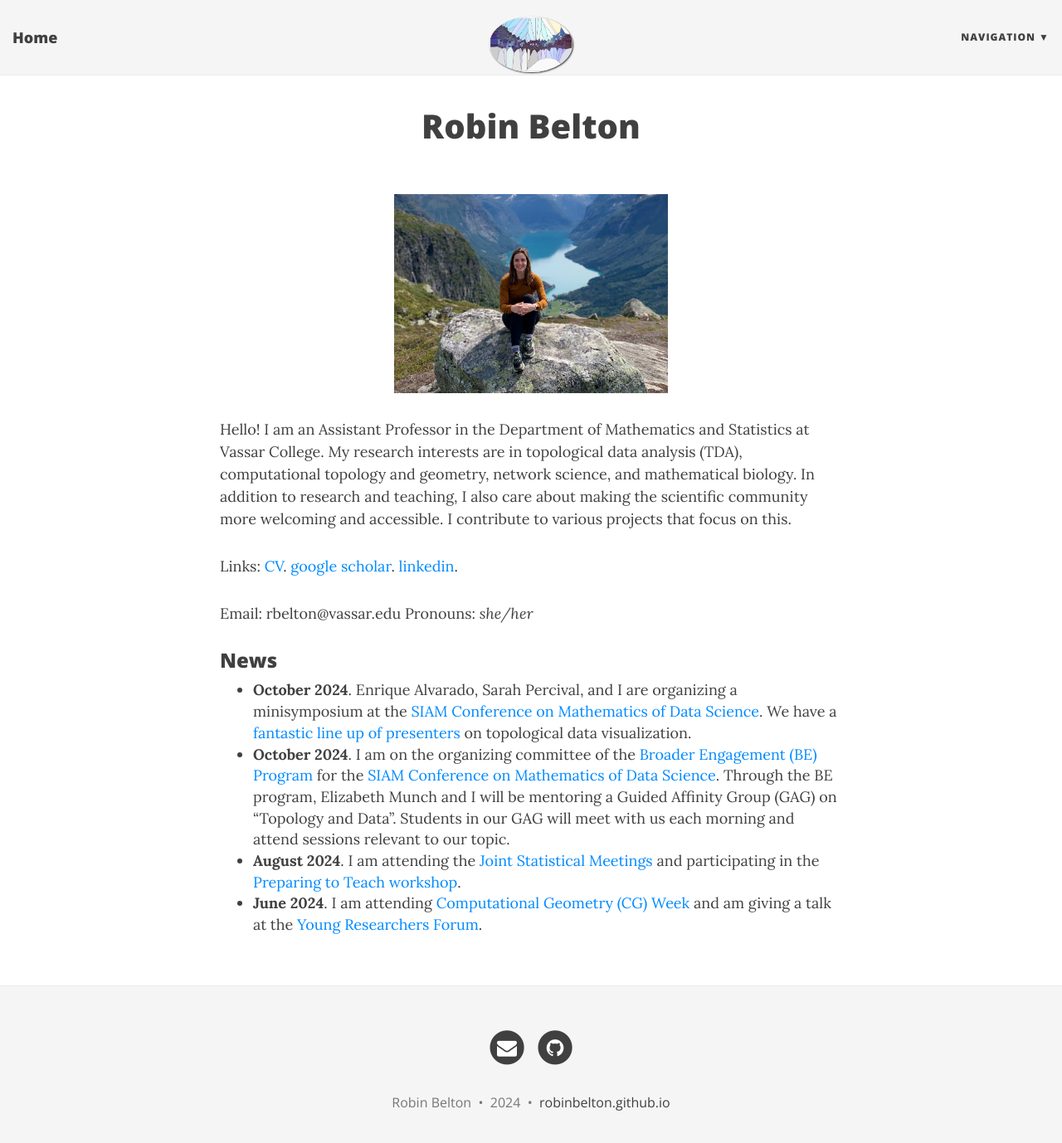
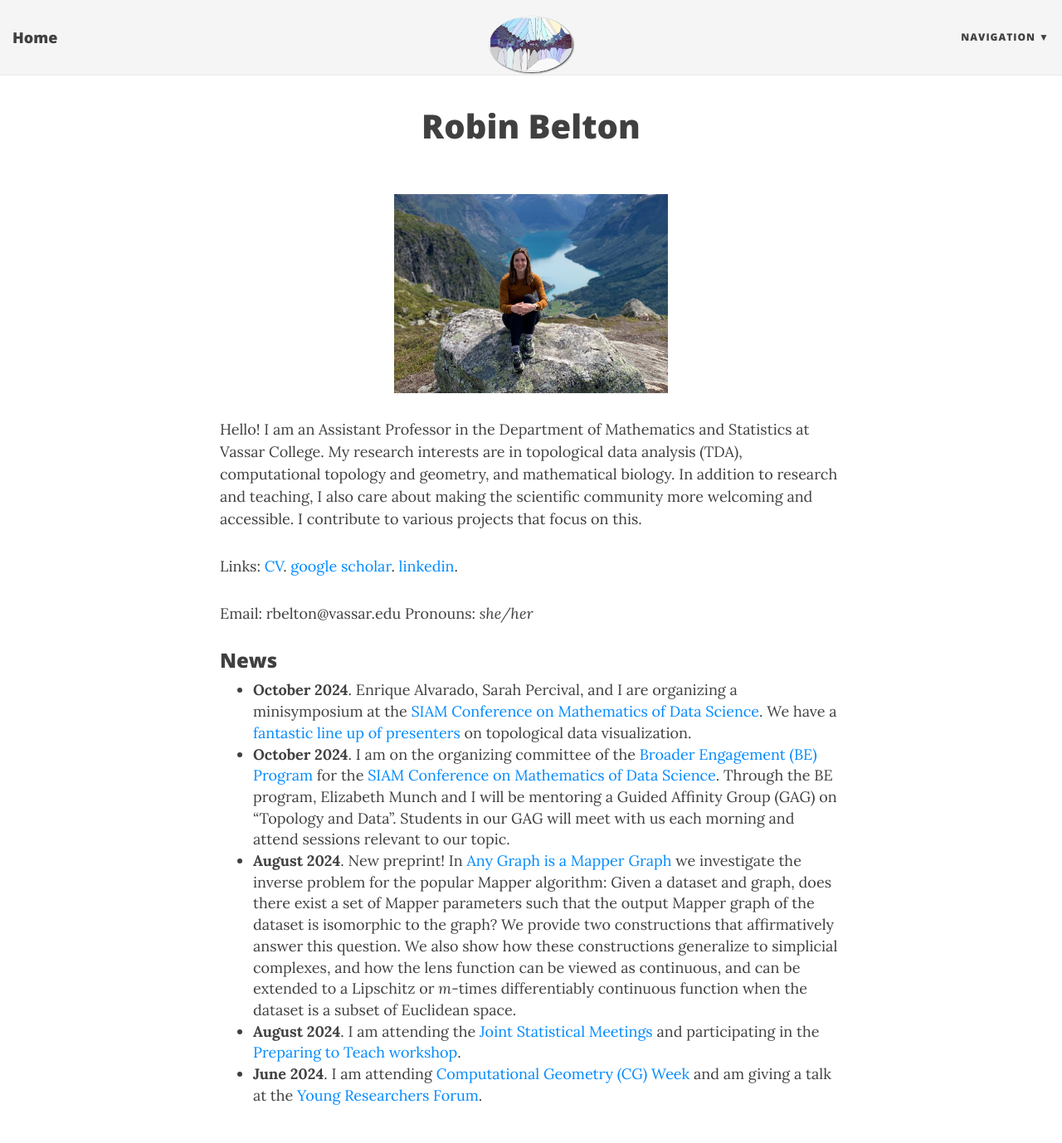
Before and after one commit to robinbelton/robinbelton.github.io, a Jekyll site: the page built from index.html, in a window 1280 px wide and 1400 px high. Shown: the top 1378 px of the window at 83% size. Built offline with Jekyll 4.4.1, drawn with Linux system fonts in a browser that asks for light colours; nearby versions of some CDN libraries; the list of posts is cut into pages by our own code.

Commit message:
Edit home page

```diff
--- a/index.html
+++ b/index.html
@@ -8,7 +8,7 @@
 <p style="text-align:center;"><img src="robin-norway.JPG" width = "330" height = "240">
 
 <p>
-Hello! I am an Assistant Professor in the Department of Mathematics and Statistics at Vassar College. My research interests are in topological data analysis (TDA), computational topology and geometry, network science, and mathematical biology. In addition to research and teaching, I also care about making the scientific community more welcoming and accessible. I contribute to various projects that focus on this.
+Hello! I am an Assistant Professor in the Department of Mathematics and Statistics at Vassar College. My research interests are in topological data analysis (TDA), computational topology and geometry, and mathematical biology. In addition to research and teaching, I also care about making the scientific community more welcoming and accessible. I contribute to various projects that focus on this.
 </p>
 
 <p> Links: <a href="http://robinbelton.github.io//BeltonCVwebsite.pdf">CV</a>.  <a href="https://scholar.google.com/citations?user=v_c8ueIAAAAJ&hl=en&oi=ao">google scholar</a>.
@@ -20,6 +20,7 @@
 <ul>
     <li><b>October 2024</b>. Enrique Alvarado, Sarah Percival, and I are organizing a minisymposium at the <a href= "https://www.siam.org/conferences/cm/conference/mds24">SIAM Conference on Mathematics of Data Science</a>. We have a <a href = "https://meetings.siam.org/sess/dsp_programsess.cfm?SESSIONCODE=80609">fantastic line up of presenters</a> on topological data visualization. </li>
     <li><b>October 2024</b>. I am on the organizing committee of the <a href = "https://shinstitute.org/the-broader-engagement-be-program/"> Broader Engagement (BE) Program</a> for the <a href= "https://www.siam.org/conferences/cm/conference/mds24">SIAM Conference on Mathematics of Data Science</a>. Through the BE program, Elizabeth Munch and I will be mentoring a Guided Affinity Group (GAG) on “Topology and Data”. Students in our GAG will meet with us each morning and attend sessions relevant to our topic.
+    <li><b>August 2024</b>. New preprint! In <a href="https://arxiv.org/pdf/2408.11180v1">Any Graph is a Mapper Graph</a> we investigate the inverse problem for the popular Mapper algorithm: Given a dataset and graph, does there exist a set of Mapper parameters such that the output Mapper graph of the dataset is isomorphic to the graph? We provide two constructions that affirmatively answer this question. We also show how these constructions generalize to simplicial complexes, and how the lens function can be viewed as continuous, and can be extended to a Lipschitz or <em>m</em>-times differentiably continuous function when the dataset is a subset of Euclidean space.</li>
     <li><b>August 2024</b>. I am attending the <a href="https://ww2.amstat.org/meetings/jsm/2024/">Joint Statistical Meetings</a> and participating in the <a href="https://preparingtoteach.org/">Preparing to Teach workshop</a>.</li>
     <li><b>June 2024</b>. I am attending <a href = "https://socg24.athenarc.gr/socg.html">Computational Geometry (CG) Week</a> and am giving a talk at the <a href = "https://socg24.athenarc.gr/yrf.html">Young Researchers Forum</a>.
 </ul>
```
